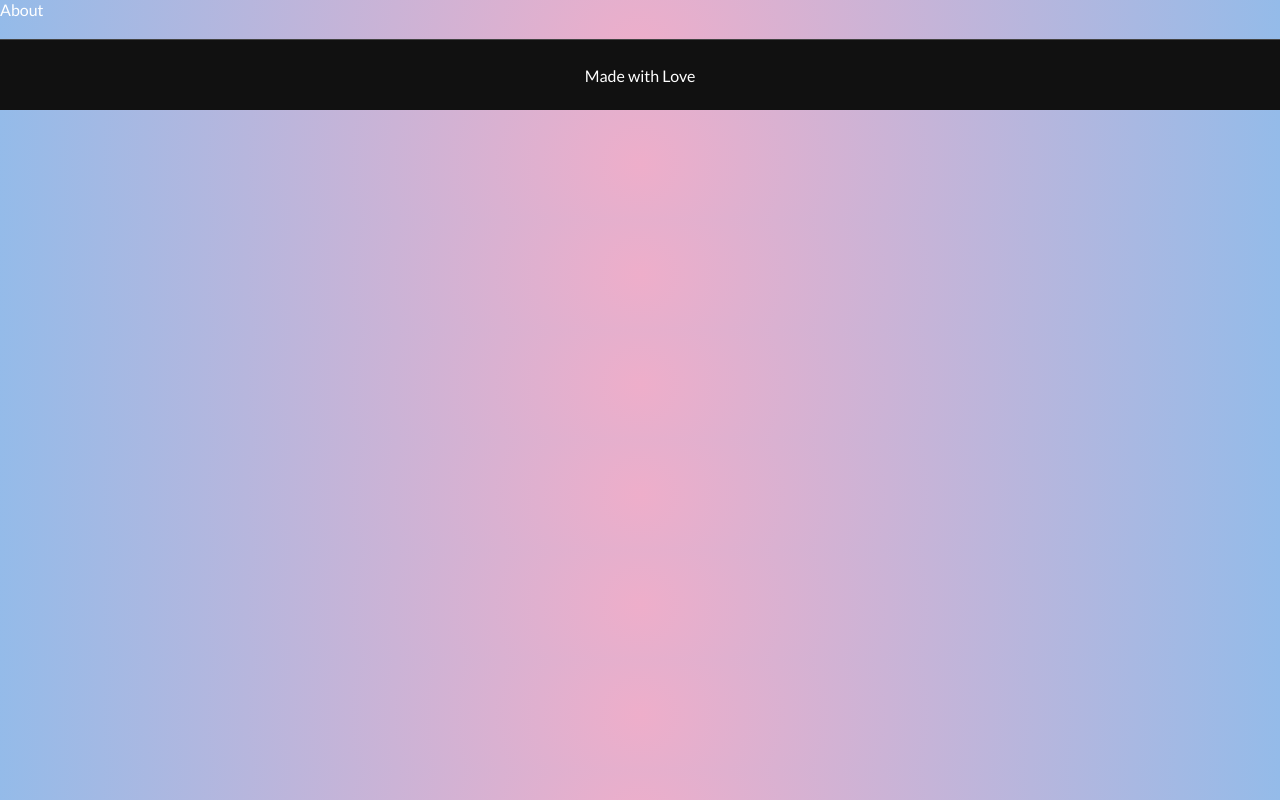
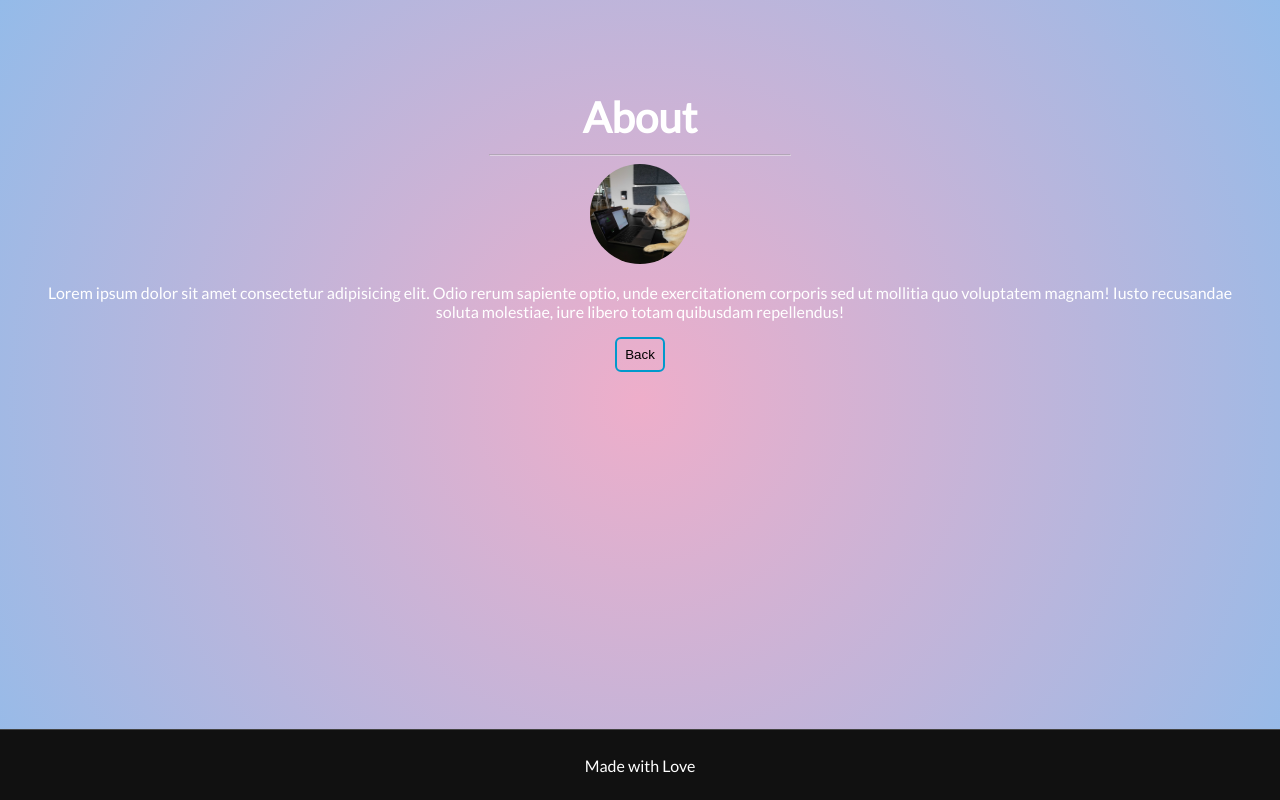
Before and after one commit to Vitaly88/landing-page, a React (Create React App) app: page /about in a window 1280 px wide. Built offline with nearby package versions, Linux system fonts and the light colour scheme.

Commit message:
add avatar and other features

```diff
--- a/src/App.js
+++ b/src/App.js
@@ -11,13 +11,22 @@ function App() {
     <>
       <GlobalStyle />
       <Router>
-        <Switch>
-          <Route path="/" exact component={Landing} />
-          <Route path="/about" component={About} />
-          <Route component={NotFound} />
-        </Switch>
+        <div
+          style={{
+            minHeight: "100vh",
+            display: "flex",
+            flexDirection: "column"
+          }}
+        >
+          <Switch>
+            <Route path="/" exact component={Landing} />
+            <Route path="/about" component={About} />
+            <Route component={NotFound} />
+          </Switch>
+          <div style={{ flexGrow: 1 }} />
+          <Footer>Made with Love</Footer>
+        </div>
       </Router>
-      <Footer>Made with Love</Footer>
     </>
   );
 }
--- /dev/null
+++ b/src/components/Avatar.js
@@ -0,0 +1,9 @@
+import styled from "styled-components";
+
+const Avatar = styled.img`
+  border-radius: 50%;
+  height: ${props => props.height || "100px"};
+  width: ${props => props.width || "100px"};
+`;
+
+export default Avatar;
--- /dev/null
+++ b/src/components/Button.js
@@ -0,0 +1,15 @@
+import styled from "styled-components";
+
+const Button = styled.button`
+  background-color: transparent;
+  border: 2px solid #0099cc;
+  border-radius: 6px;
+  padding: 8px;
+  color: black;
+  &:hover {
+    background-color: blue;
+    color: white;
+  }
+`;
+
+export default Button;
--- a/src/components/ButtonLink.js
+++ b/src/components/ButtonLink.js
@@ -1,8 +1,19 @@
 //import styled from "styled-components";
 import React from "react";
+import { Link } from "react-router-dom";
+import PropTypes from "prop-types";
+import Button from "./Button";
 
-function ButtonLink({ children, ...other }) {
-  return <button onClick={other}>{children}</button>;
+function ButtonLink({ children, to, ...other }) {
+  return (
+    <Link to={to}>
+      <Button {...other}>{children}</Button>
+    </Link>
+  );
 }
 
+ButtonLink.propTypes = {
+  children: PropTypes.node.isRequired,
+  to: PropTypes.string.isRequired
+};
 export default ButtonLink;
--- /dev/null
+++ b/src/components/ScrollDown.js
@@ -0,0 +1,14 @@
+import styled from "styled-components";
+import { fadeIn } from "../utils/animations";
+
+const ScrollDown = styled.div`
+  font-size: 10px;
+  text-decoration: none;
+  color: white;
+  transform: rotate(-90deg);
+  /* animation: ${fadeIn} 1s ease-in 1 both; */
+  transition: ease-in;
+  animation-iteration-count: infinite;
+`;
+
+export default ScrollDown;
--- a/src/components/Section.js
+++ b/src/components/Section.js
@@ -2,6 +2,7 @@ import styled from "styled-components";
 
 const Section = styled.section`
   text-align: center;
+  margin: 80px 40px;
 `;
 
 export default Section;
--- a/src/pages/About.js
+++ b/src/pages/About.js
@@ -1,7 +1,28 @@
 import React from "react";
+import ButtonLink from "../components/ButtonLink";
+import Section from "../components/Section";
+import Headline from "../components/Headline";
+import Divider from "../components/Divider";
+import Avatar from "../components/Avatar";
 
 function About() {
-  return <div>About</div>;
+  return (
+    <Section>
+      <Headline>About</Headline>
+      <Divider />
+      <Avatar src="./IMG_20190717_155334.jpg" />
+
+      <p>
+        Lorem ipsum dolor sit amet consectetur adipisicing elit. Odio rerum
+        sapiente optio, unde exercitationem corporis sed ut mollitia quo
+        voluptatem magnam! Iusto recusandae soluta molestiae, iure libero totam
+        quibusdam repellendus!
+      </p>
+      <ButtonLink to="/" onClick={() => {}}>
+        Back
+      </ButtonLink>
+    </Section>
+  );
 }
 
 export default About;
--- a/src/pages/Landing.js
+++ b/src/pages/Landing.js
@@ -6,6 +6,7 @@ import MainHeadline from "../components/MainHeadline";
 import Section from "../components/Section";
 import Divider from "../components/Divider";
 import ButtonLink from "../components/ButtonLink";
+import ScrollDown from "../components/ScrollDown";
 
 function Landing() {
   return (
@@ -14,8 +15,16 @@ function Landing() {
         <BackgroundImage src="https://cdn.pixabay.com/photo/2019/06/24/10/32/venice-4295681_1280.jpg" />
         <MainLogo />
         <MainHeadline>Bella Venezia!</MainHeadline>
+        <ScrollDown href="#info">
+          SCROLL DOWN
+          <div className="arrow">
+            <span />
+            <span />
+            <span />
+          </div>
+        </ScrollDown>
       </Fullscreen>
-      <Section>
+      <Section id="info">
         <h2>Venezia e una città più bella</h2>
         <Divider />
         React 16.8
@@ -30,7 +39,7 @@ function Landing() {
           🍌
         </span>
         <br />
-        <ButtonLink onClick={() => console.log("clicked")}>About Me</ButtonLink>
+        <ButtonLink to="/about">About Me </ButtonLink>
       </Section>
     </>
   );
```
Also changed, not shown: public/IMG_20190717_155334.jpg (added).
